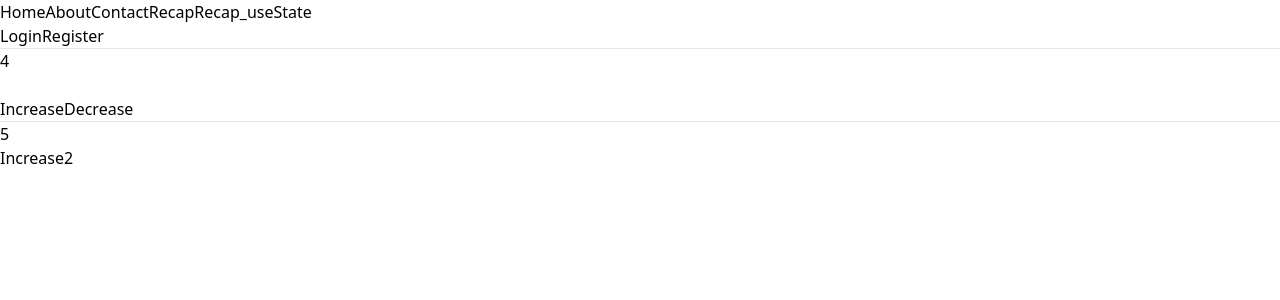
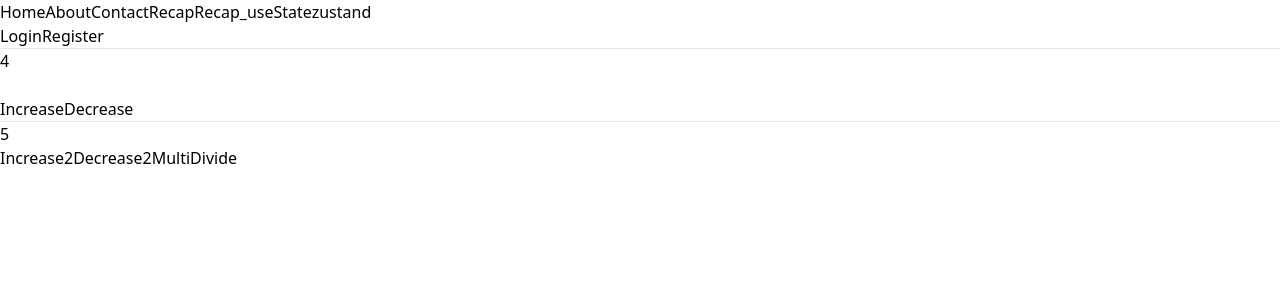
Before and after one commit to tamphimai007/cc19_basic_router, a React (Vite) app: page /recap_state in a window 1280 px wide. Shown: the top 300 px of the page. Built offline with nearby package versions, Linux system fonts and the light colour scheme.

Commit message:
easy zustand

```diff
--- a/src/components/MainNav.jsx
+++ b/src/components/MainNav.jsx
@@ -13,6 +13,7 @@ function MainNav() {
         <Link to="/contact">Contact</Link>
         <Link to="/recap">Recap</Link>
         <Link to="/recap_state">Recap_useState</Link>
+        <Link to="/zustand">zustand</Link>
       </div>
 
       <div className="flex gap-4">
--- /dev/null
+++ b/src/pages/EasyZustand.jsx
@@ -0,0 +1,12 @@
+// rfce
+function EasyZustand() {
+  // javascript
+ // Step 1 Create Store
+ const tamStore = ()=>({
+    firstName : 'phongphat'
+ })
+ // Step 2 Use Store
+
+  return <div>EasyZustand</div>;
+}
+export default EasyZustand;
--- a/src/pages/RecapUseState.jsx
+++ b/src/pages/RecapUseState.jsx
@@ -18,6 +18,18 @@ function RecapUseState() {
   };
   const hdlIecrease2 = () => {
     setNumber2((prev) => ({ num: prev.num + 1 }));
+  };
+  const hdlDecrease2 = () => {
+    // code func body
+    setNumber2((prev) => ({ num: prev.num - 1 }));
+  };
+
+  const hdlMulti = () => {
+    setNumber2((state) => ({ num: state.num * 2 }));
+  };
+  const hdlDivide = () => {
+    // func body
+    setNumber2((state) => ({ num: state.num / 2 }));
   };
 
   return (
@@ -50,6 +62,31 @@ function RecapUseState() {
       >
         Increase2
       </button>
+      <button
+        onClick={hdlDecrease2}
+        className="bg-green-500 p-2
+        hover:scale-105 hover:duration-300 hover:bg-green-700
+        rounded-md shadow-md"
+      >
+        Decrease2
+      </button>
+
+      <button
+        onClick={hdlMulti}
+        className="bg-green-500 p-2
+        hover:scale-105 hover:duration-300 hover:bg-green-700
+        rounded-md shadow-md"
+      >
+        Multi
+      </button>
+      <button
+        onClick={hdlDivide}
+        className="bg-green-500 p-2
+        hover:scale-105 hover:duration-300 hover:bg-green-700
+        rounded-md shadow-md"
+      >
+        Divide
+      </button>
     </div>
   );
 }
--- a/src/routes/AppRoutes.jsx
+++ b/src/routes/AppRoutes.jsx
@@ -12,6 +12,7 @@ import Manage from "../pages/admin/Manage";
 import Setting from "../pages/admin/Setting";
 import Recap from "../pages/Recap";
 import RecapUseState from "../pages/RecapUseState";
+import EasyZustand from "../pages/EasyZustand";
 function AppRoutes() {
   return (
     <div>
@@ -26,6 +27,7 @@ function AppRoutes() {
 
           <Route path="recap" element={<Recap />} />
           <Route path="recap_state" element={<RecapUseState />} />
+          <Route path="zustand" element={<EasyZustand />} />
         </Route>
 
         {/* Private */}
```
